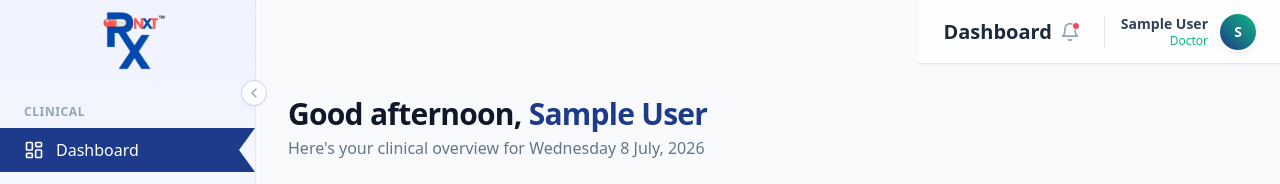
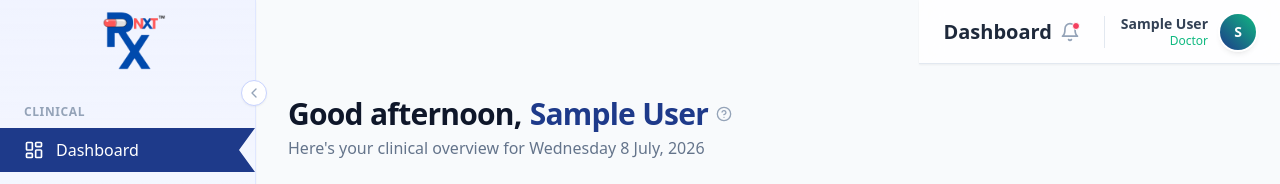
Before and after one commit to orugtechnologies/RxNXT-Cloud, a Next.js app: page /doctor/dashboard in a window 1280 px wide. Shown: the top 184 px of the page. Built offline with nearby package versions, Linux system fonts and the light colour scheme; no server answers; the database is empty; sample sign-in values are in the browser's storage.

Commit message:
feat: add permanent hover tooltips for important features

```diff
--- a/app/(dashboard)/admin/drugs/page.tsx
+++ b/app/(dashboard)/admin/drugs/page.tsx
@@ -2,6 +2,7 @@
 
 import { useState, useEffect, useRef } from 'react';
 import { Plus, Search, Trash2, Upload, FileUp } from 'lucide-react';
+import { InfoTooltip } from '@/components/ui/info-tooltip';
 
 export default function ClinicDrugsPage() {
   const [drugs, setDrugs] = useState<any[]>([]);
@@ -138,7 +139,10 @@ export default function ClinicDrugsPage() {
     <div className="max-w-5xl mx-auto">
       <div className="flex justify-between items-center mb-6">
         <div>
-          <h1 className="text-2xl font-bold text-slate-800">Clinic Drugs</h1>
+          <h1 className="text-2xl font-bold text-slate-800 flex items-center">
+            Clinic Drugs
+            <InfoTooltip text="Manage your clinic's custom drug database. Add specific medicines, dosages, and brands that you frequently prescribe for faster access." />
+          </h1>
           <p className="text-slate-500">Manage custom medicines for your clinic.</p>
         </div>
         <div className="flex gap-3">
--- a/app/(dashboard)/admin/staff/page.tsx
+++ b/app/(dashboard)/admin/staff/page.tsx
@@ -6,6 +6,7 @@ import { Button } from '@/components/ui/button';
 import { Input } from '@/components/ui/input';
 import { Label } from '@/components/ui/label';
 import { Loader2, Users, PlusCircle, Building2, Stethoscope, PhoneCall, X } from 'lucide-react';
+import { InfoTooltip } from '@/components/ui/info-tooltip';
 
 export default function StaffManagementPage() {
   const [staff, setStaff] = useState<any[]>([]);
@@ -83,7 +84,10 @@ export default function StaffManagementPage() {
     <div className="max-w-5xl mx-auto space-y-6">
       <div className="flex justify-between items-center">
         <div>
-          <h1 className="text-2xl font-bold text-slate-900">Support Staff</h1>
+          <h1 className="text-2xl font-bold text-slate-900 flex items-center">
+            Support Staff
+            <InfoTooltip text="Create accounts for your front desk and nursing staff. Support staff have restricted dashboards tailored to their specific daily tasks." />
+          </h1>
           <p className="text-slate-500">Manage non-doctor staff like Receptionists and Nurses.</p>
         </div>
         <Button className="bg-clinic-blue hover:bg-clinic-blueDark" onClick={() => setIsModalOpen(true)}>
--- a/app/(dashboard)/admin/team/page.tsx
+++ b/app/(dashboard)/admin/team/page.tsx
@@ -2,6 +2,7 @@
 
 import { useState, useEffect } from 'react';
 import { Card, CardContent, CardHeader, CardTitle, CardDescription } from '@/components/ui/card';
+import { InfoTooltip } from '@/components/ui/info-tooltip';
 import { Button } from '@/components/ui/button';
 import { Input } from '@/components/ui/input';
 import { Loader2, Copy, RefreshCw, UserCheck, ShieldAlert, CheckCircle2 } from 'lucide-react';
@@ -90,7 +91,10 @@ export default function TeamManagementPage() {
     <div className="max-w-5xl mx-auto space-y-6">
       <div className="flex justify-between items-center">
         <div>
-          <h1 className="text-2xl font-bold text-slate-900">Manage Doctors</h1>
+          <h1 className="text-2xl font-bold text-slate-900 flex items-center">
+            Manage Doctors
+            <InfoTooltip text="Invite and manage the medical practitioners at your clinic. Doctors have full access to write prescriptions and view clinical data." />
+          </h1>
           <p className="text-slate-500">Manage your clinic doctors and pending invites.</p>
         </div>
       </div>
--- a/app/(dashboard)/doctor/analytics/page.tsx
+++ b/app/(dashboard)/doctor/analytics/page.tsx
@@ -2,6 +2,7 @@
 
 import React, { useEffect, useState } from 'react';
 import { Activity, Clock, Zap, AlertTriangle } from 'lucide-react';
+import { InfoTooltip } from '@/components/ui/info-tooltip';
 
 export default function AnalyticsPage() {
   const [metrics, setMetrics] = useState<any[]>([]);
@@ -52,6 +53,7 @@ export default function AnalyticsPage() {
           <h1 className="text-2xl sm:text-3xl font-extrabold text-slate-900 tracking-tight flex items-center">
             <Activity className="text-clinic-emerald mr-3" size={28} strokeWidth={2.5} />
             Efficiency Analytics
+            <InfoTooltip text="Track your clinic's performance over time. Monitor patient volume, revenue trends, and demographic data to optimize your practice." />
           </h1>
           <p className="text-slate-500 mt-1 ml-11 text-sm font-medium">Measure and optimize your digital prescription workflow</p>
         </div>
--- a/app/(dashboard)/doctor/dashboard/page.tsx
+++ b/app/(dashboard)/doctor/dashboard/page.tsx
@@ -11,6 +11,7 @@ import FrequentMedicines from '@/components/dashboard/FrequentMedicines';
 import { Loader2, X } from 'lucide-react';
 import { formatDate } from '@/lib/utils';
 import { useRouter, useSearchParams } from 'next/navigation';
+import { InfoTooltip } from '@/components/ui/info-tooltip';
 
 export default function DashboardPage() {
   const { data, isLoading, error } = useDashboard();
@@ -78,8 +79,9 @@ export default function DashboardPage() {
       {/* Welcome Header */}
       <div className="flex flex-col sm:flex-row sm:items-end justify-between gap-4 mb-8">
         <div>
-          <h2 className="text-2xl sm:text-3xl font-extrabold text-slate-900 tracking-tight">
-            {greeting}, <span className="text-clinic-blue">{doctorName}</span>
+          <h2 className="text-2xl sm:text-3xl font-extrabold text-slate-900 tracking-tight flex items-center">
+            {greeting}, <span className="text-clinic-blue ml-2">{doctorName}</span>
+            <InfoTooltip text="Welcome to your command center. View your daily queue, access recent patients, and quickly start new consultations." />
           </h2>
           <p className="text-slate-500 mt-1 font-medium">
             Here's your clinical overview for {formatDate(new Date().toISOString(), { weekday: 'long', month: 'long', day: 'numeric' })}
--- a/app/(dashboard)/doctor/patients/page.tsx
+++ b/app/(dashboard)/doctor/patients/page.tsx
@@ -5,6 +5,7 @@ import PatientSearchUI, { Patient } from '@/components/patients/PatientSearchUI'
 import AddPatientModal from '@/components/patients/AddPatientModal';
 import { useRouter } from 'next/navigation';
 import { Users } from 'lucide-react';
+import { InfoTooltip } from '@/components/ui/info-tooltip';
 
 export default function PatientsPage() {
   const [showAddPatient, setShowAddPatient] = useState(false);
@@ -25,6 +26,7 @@ export default function PatientsPage() {
         <h1 className="text-2xl sm:text-3xl font-extrabold text-slate-900 tracking-tight flex items-center">
           <Users className="text-clinic-emerald mr-3" size={32} strokeWidth={2.5} />
           Patient Directory
+          <InfoTooltip text="Your complete patient database. Click on any patient to view their full medical history, past prescriptions, and recorded vitals." />
         </h1>
         <p className="text-slate-500 mt-2 ml-11 text-sm font-medium">
           Search for existing patients or register a new one to view their complete clinical history.
--- a/app/doctor/prescription/page.tsx
+++ b/app/doctor/prescription/page.tsx
@@ -13,6 +13,7 @@ import { Activity, User, Pill, Stethoscope, Save, Layers, Eye } from 'lucide-rea
 import TemplateManagementUI from '@/components/prescriptions/TemplateManagementUI';
 import { useSearchParams } from 'next/navigation';
 import { Suspense, useEffect } from 'react';
+import { InfoTooltip } from '@/components/ui/info-tooltip';
 
 function PrescriptionWorkflowContent() {
   const searchParams = useSearchParams();
@@ -207,6 +208,7 @@ function PrescriptionWorkflowContent() {
           <h1 className="text-2xl sm:text-3xl font-extrabold text-slate-900 tracking-tight flex items-center">
             <Activity className="text-clinic-emerald mr-3" size={28} strokeWidth={2.5} />
             Clinical Workspace
+            <InfoTooltip text="Write and send digital prescriptions via WhatsApp. Use the AI Smart Search to quickly find drugs, or switch to the Templates tab to use pre-saved protocols." />
           </h1>
           <p className="text-slate-500 mt-1 ml-11 text-sm font-medium">RxNXT Digital Prescription Flow</p>
         </div>
--- /dev/null
+++ b/components/ui/info-tooltip.tsx
@@ -0,0 +1,18 @@
+import React from 'react';
+import { HelpCircle } from 'lucide-react';
+
+interface InfoTooltipProps {
+  text: string;
+}
+
+export function InfoTooltip({ text }: InfoTooltipProps) {
+  return (
+    <div className="group relative inline-flex items-center ml-2 align-middle">
+      <HelpCircle className="w-4 h-4 text-slate-400 hover:text-clinic-blue transition-colors cursor-help" />
+      <div className="absolute left-1/2 -translate-x-1/2 top-full mt-2 opacity-0 invisible group-hover:opacity-100 group-hover:visible transition-all duration-200 w-64 p-3 bg-slate-800 text-white text-xs font-normal rounded-lg shadow-xl z-50 pointer-events-none text-left leading-relaxed font-sans">
+        {text}
+        <div className="absolute left-1/2 -translate-x-1/2 bottom-full w-0 h-0 border-x-4 border-x-transparent border-b-4 border-b-slate-800"></div>
+      </div>
+    </div>
+  );
+}
```
